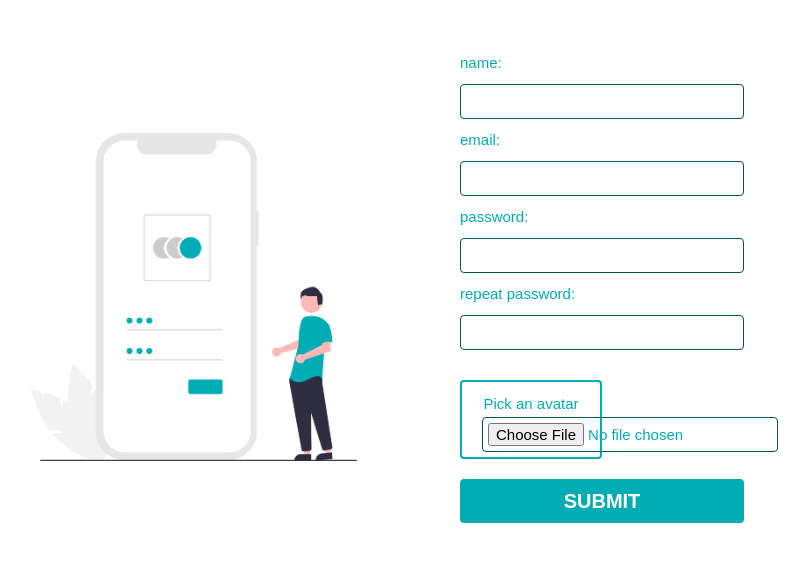
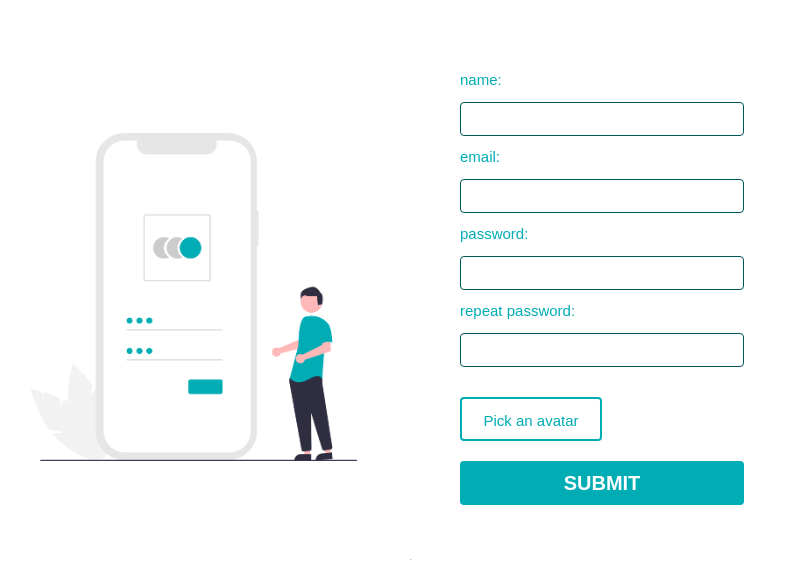
Before and after one commit to hannakozak/event-planner-app, a React (Create React App) app in the folder client/: page /signup in a window 1280 px wide. Shown: the part 103-664 px from the top of the page, without its empty margins (254-1063 px from the left). Built offline with nearby package versions, Linux system fonts and the light colour scheme.

Commit message:
style: adjust file uploader styles

```diff
--- a/client/src/components/Button/Button.tsx
+++ b/client/src/components/Button/Button.tsx
@@ -5,7 +5,7 @@ export type ButtonProps = {
   children?: ReactNode;
   type?: 'button' | 'submit' | 'reset';
   variant?: 'primary' | 'secondary' | 'caution';
-  handleClick?: (event: React.MouseEvent<HTMLButtonElement>) => void;
+  onClick?(event: React.MouseEvent<HTMLButtonElement>): void;
   isDisabled?: boolean;
   color?: string;
   fontSize?: number;
@@ -15,7 +15,7 @@ export const Button = ({
   children,
   type,
   variant,
-  handleClick,
+  onClick,
   isDisabled,
   color,
   fontSize,
@@ -23,7 +23,7 @@ export const Button = ({
 }: ButtonProps) => {
   return (
     <ButtonStyled
-      onClick={handleClick}
+      onClick={onClick}
       type={type}
       variant={variant}
       disabled={isDisabled}
--- a/client/src/styles/themes/GlobalStyle.ts
+++ b/client/src/styles/themes/GlobalStyle.ts
@@ -29,4 +29,9 @@ export const GlobalStyle = createGlobalStyle<{ theme: ThemeType }>`
     cursor: pointer;
     text-decoration: none;
 }
+
+input[type="file" i] {
+     display: none;
+}
+
 `;
```
